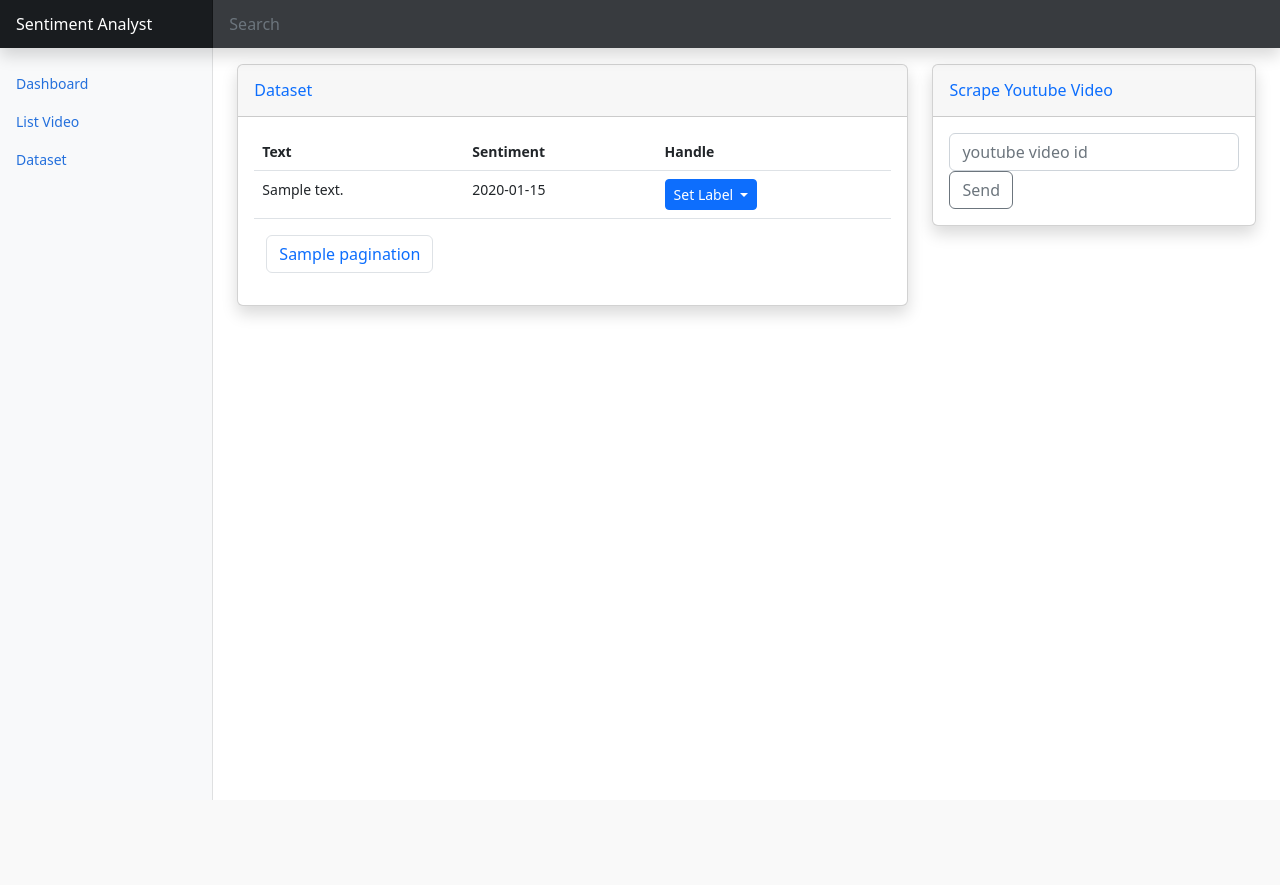
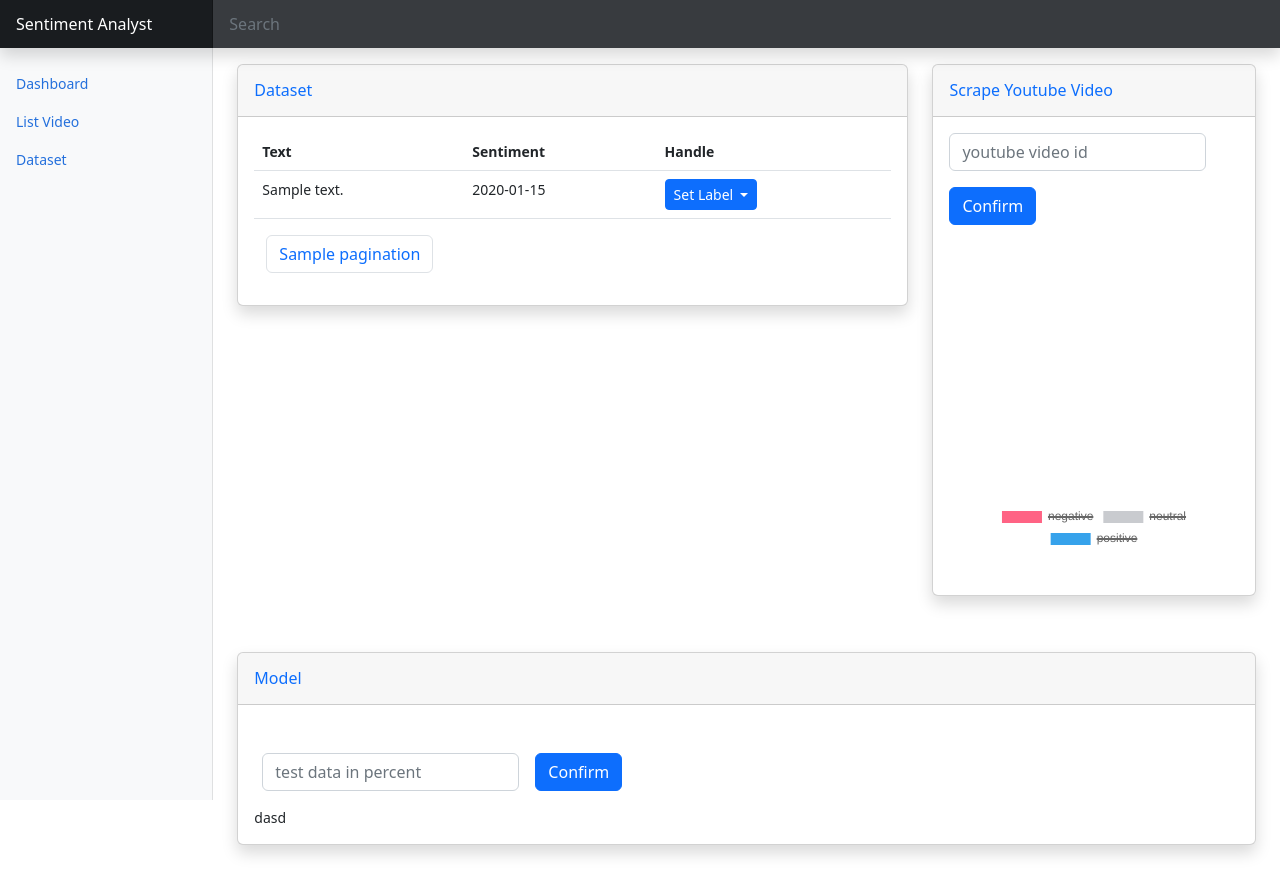
Before and after one commit to lintabong/web-flask-youtube-sentiment-cl, a Flask app: template templates/dataset.html in a window 1280 px wide. Before the commit the page ends 800 px from the top, so only its background shows below. Run offline with Flask 3, Linux system fonts and the light colour scheme; the template is opened without the code that fills it: most values are stand-ins (such as "Sample title", 1, 10 or a date in 2020); parts of the project's set-up code (start-up, migrations or seed data) failed here and were passed over; some libraries are stand-ins or nearby versions.

Commit message:
Pretify frontend

```diff
--- a/app.py
+++ b/app.py
@@ -68,14 +68,21 @@
 
     pagination = formatter.pagination(offset, end)
 
+    neg, neu, pos = database.count_labeled_dataset()
+
     if request.method == "POST":
         video_id = request.form.get("fname")
 
         p = Thread(target=crawl_dataset.run, args=(video_id,))
         p.start()
 
-        return render_template("dataset.html", comments=comments, offset=offset, pagination=pagination)
-    return render_template("dataset.html", comments=comments, offset=offset, pagination=pagination)
+    return render_template("dataset.html",
+                            comments=comments,
+                            offset=offset,
+                            pagination=pagination,
+                            negative=neg,
+                            neutral=neu,
+                            positive=pos)
 
 
 @app.route("/labeling")
--- a/templates/base.html
+++ b/templates/base.html
@@ -41,7 +41,7 @@
                                 </a>
                             </li>
                             <li class="nav-item">
-                                <a class="nav-link active" aria-current="page" href="{{ url_for('dataset', offset=0) }}">
+                                <a class="nav-link active" aria-current="page" href="{{ url_for('dataset', offset=1) }}">
                                     <span data-feather="folder" class="align-text-bottom"></span>
                                     Dataset
                                 </a>
--- a/templates/dataset.html
+++ b/templates/dataset.html
@@ -47,8 +47,8 @@
                                 {% endfor %}
                             </tbody>
                         </table>
-                        <div class="container text-center">
-                            <nav aria-label="Page navigation example">
+                        <div class="container">
+                            <nav aria-label="Page navigation">
                                 <ul class="pagination">
                                     {% for i in pagination %}
                                         {% if i == offset %}
@@ -75,16 +75,92 @@
                         <h6 class="m-0 font-weight-bold text-primary">Scrape Youtube Video</h6>
                     </div>
                     <div class="card-body">
-                        <form action="" method="post">
-                            <div class="form-group">
-                                <div class="input-group-append">
-                                    <input type="text" name="fname" class="form-control" placeholder="youtube video id"><button class="btn btn-outline-secondary">Send</button>
-                                </div>
+                        <form action="" method="post" class="row g-3">
+                              <div class="col-auto">
+                                <input type="text" class="form-control" name="fname" placeholder="youtube video id">
+                              </div>
+                              <div class="col-auto">
+                                <button type="submit" class="btn btn-primary mb-3">Confirm</button>
+                              </div>
+                        </form>
+                        <canvas class="my-4 w-100" id="myChart" width="300" height="300"></canvas>
+                    </div>
+                </div>
+            </div>
+        </div>
+
+        <div class="row py-3">
+            <div class="col-xl col-lg-7">
+                <div class="card shadow mb-4">
+                    <div class="card-header py-3 d-flex flex-row align-items-center justify-content-between">
+                        <h6 class="m-0 font-weight-bold text-primary">Model</h6>
+                    </div>
+                    <div class="card-body">
+                        <div class="container">
+                            <div class="row">
+                                <form action="" method="post" class="row g-3">
+                                    <div class="col-auto">
+                                        <input type="text" class="form-control" name="fname" placeholder="test data in percent">
+                                    </div>
+                                    <div class="col-auto">
+                                        <button type="submit" class="btn btn-primary mb-3">Confirm</button>
+                                    </div>
+                                </form>
                             </div>
-                        </form>
+                            <div class="row">
+                                dasd
+                            </div>
+                        </div>
                     </div>
                 </div>
             </div>
         </div>
     </main>
 {% endblock %}
+
+{% block graph %}
+<script>
+    window.chartColors = {
+        red: 'rgb(255, 99, 132)',
+        orange: 'rgb(255, 159, 64)',
+        yellow: 'rgb(255, 205, 86)',
+        green: 'rgb(75, 192, 192)',
+        blue: 'rgb(54, 162, 235)',
+        purple: 'rgb(153, 102, 255)',
+        grey: 'rgb(201, 203, 207)'
+    };
+
+    const ctx = document.getElementById('myChart')
+
+    const myChart = new Chart(ctx, {
+        type: 'doughnut',
+        data: {
+            labels: [
+                'negative',
+                'neutral',
+                'positive'],
+            datasets: [{
+            data: [
+                '{{ negative }}',
+                '{{ neutral  }}',
+                '{{ positive }}'
+            ],
+            lineTension: 0,
+            backgroundColor: [
+                window.chartColors.red,
+                window.chartColors.grey,
+                window.chartColors.blue,
+            ],
+            borderColor: '#007bff',
+            borderWidth: 0,
+            }]
+        },
+        options: {
+            responsive: true,
+            legend: {
+                position: 'bottom',
+            }
+        }
+    })
+</script>
+{% endblock %}
```
